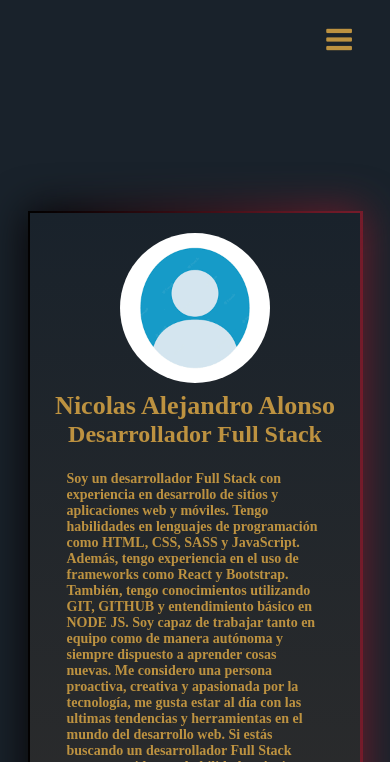
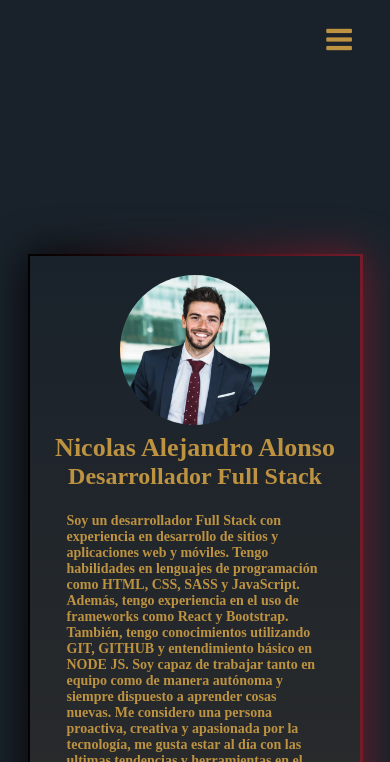
Before and after one commit to nicooalonsoo1992/Preproyecto2-Alonso, a plain HTML site: page index.html in a window 390 px wide. Shown: the top 762 px of the page. Drawn offline with Linux system fonts and the light colour scheme.

Commit message:
proyecto coderhouse

```diff
--- a/index.html
+++ b/index.html
@@ -45,7 +45,7 @@
                 </header>
                 <main class="main_inicio">
                         <div class="caja_inicio brillo_inicio">
-                                <img src="./imagenes/perfil.png" alt="Foto de perfil" class="img_inicio">
+                                <img src="./imagenes/foto.jpg" alt="Foto de perfil" class="img_inicio">
                                 <div class="titulos_inicio">
                                         <h1>Nicolas Alejandro Alonso</h1>
                                         <h2>Desarrollador Full Stack</h2>
--- a/scss/style.scss
+++ b/scss/style.scss
@@ -625,6 +625,9 @@ footer div a {
         font-size: 15px;
     }
 /***********INICIO***********/
+.main_inicio{
+    height: 110vh;
+}
     .caja_inicio
     {
         width: 600px;
@@ -839,7 +842,7 @@ footer div a {
 /***********INICIO***********/
     .main_inicio{
         padding-top: 60px;
-        height: 120vh;
+        height: 130vh;
     }
     .caja_inicio
     {
```
Also changed, not shown: pages/proyectos.html (+1 -1 lines), css/style.css, imagenes/61595407-diseño-plano-currículum-vitae-cv-en-la-ilustración-de-vector-de-icono-de-pantalla-de-teléfono.jpg (added), imagenes/contact.jpg (deleted), imagenes/contact2.jpg (deleted), imagenes/contact3.jpg (deleted), imagenes/cv.jpeg (deleted), imagenes/foto.jpg (added), imagenes/patterns.png (deleted), imagenes/perfil.png (deleted), 1 other file.
